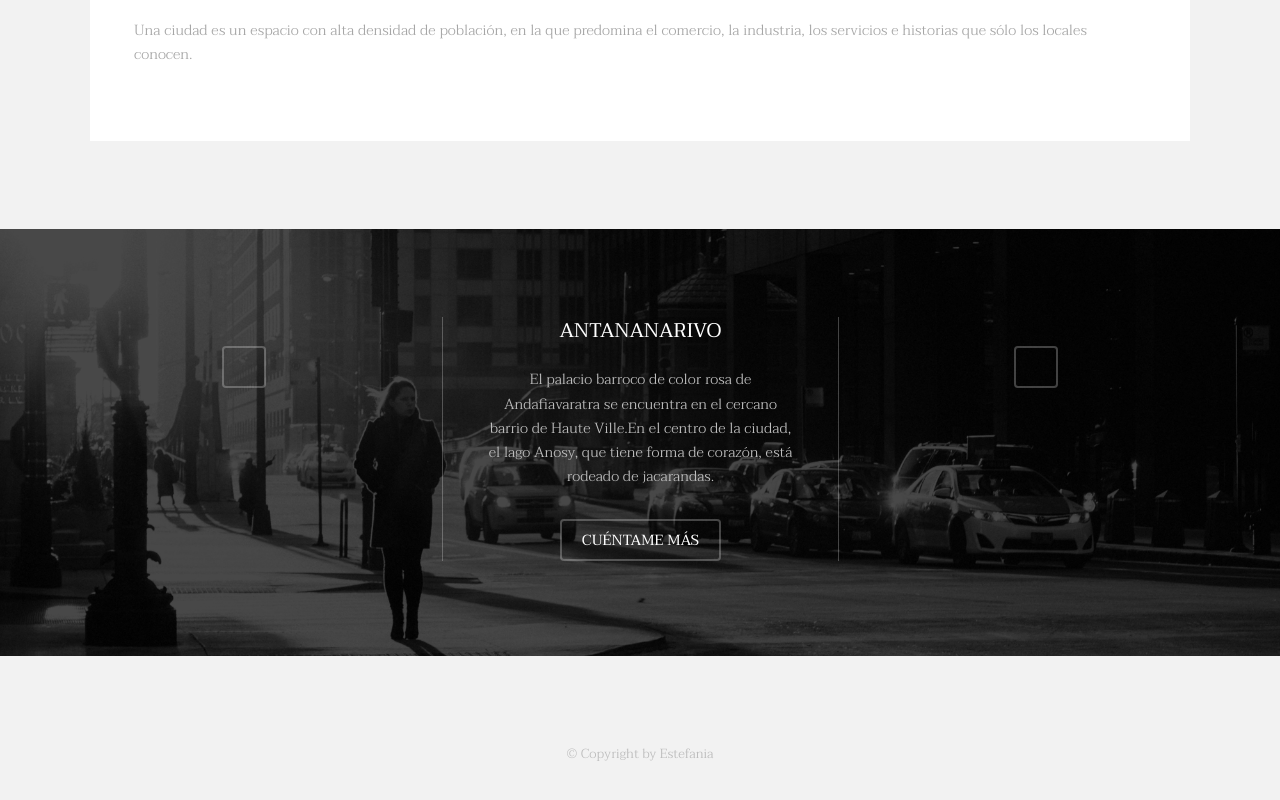
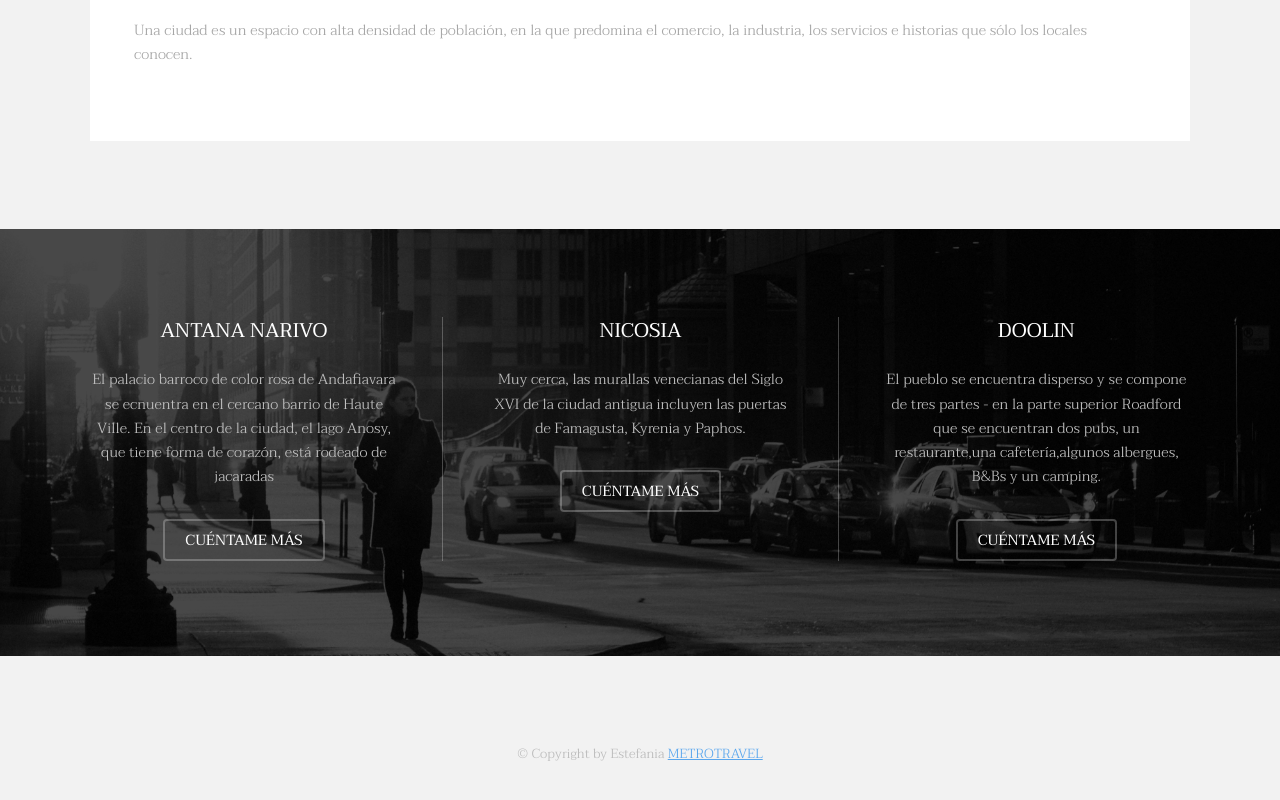
Before and after one commit to Estefania1988/04_REP_METROPOLITA, a plain HTML site: page index.html in a window 1280 px wide. Shown: the part 1406-2206 px from the top of the page. Drawn offline with Linux system fonts and the light colour scheme.

Commit message:
ultimo cambio

```diff
--- a/index.html
+++ b/index.html
@@ -71,35 +71,34 @@
 					<div id="flexgrid">
 						<div>
 							<header>
-								<h3></h3>
+								<h3>ANTANA NARIVO</h3>
 							</header>
-							<p></p>
-							<ul class="actions">
-								<li><a href="#" class="button alt"></a></li>
-							</ul>
-						</div>
-						<div>
-							<header>
-								<h3>ANTANANARIVO</h3>
-							</header>
-							<p>El palacio barroco de color rosa de Andafiavaratra se encuentra en el cercano barrio de Haute Ville.En el centro de la ciudad, el lago Anosy, que tiene forma de corazón, está rodeado de jacarandas. </p>
+							<p>El palacio barroco de color rosa de Andafiavara se ecnuentra en el cercano barrio de Haute Ville. En el centro de la ciudad, el lago Anosy, que tiene forma de corazón, está rodeado de jacaradas</p>
 							<ul class="actions">
 								<li><a href="#" class="button alt">CUÉNTAME MÁS</a></li>
 							</ul>
 						</div>
 						<div>
 							<header>
-								<h3></h3>
+								<h3>NICOSIA</h3>
 							</header>
-							<p></p>
+							<p>Muy cerca, las murallas venecianas del Siglo XVI de la ciudad antigua incluyen las puertas de Famagusta, Kyrenia y Paphos.</p>
 							<ul class="actions">
-								<li><a href="#" class="button alt"></a></li>
+								<li><a href="#" class="button alt">CUÉNTAME MÁS</a></li>
+							</ul>
+						</div>
+						<div>
+							<header>
+								<h3>DOOLIN</h3>
+							</header>
+							<p>El pueblo se encuentra disperso y se compone de tres partes - en la parte superior Roadford que se encuentran dos pubs, un restaurante,una cafetería,algunos albergues, B&Bs y un camping.</p>
+							<ul class="actions">
+								<li><a href="#" class="button alt">CUÉNTAME MÁS</a></li>
 							</ul>
 						</div>
 					</div>
 				</div>
 			</section>
-
 		<!-- Three -->
 			<section id="three" class="wrapper style2">
 				<div class="inner">
@@ -194,7 +193,7 @@
 						</div>
 					</section>
 					<div class="copyright">
-						&copy; Copyright by Estefania <a href="https://templated.co/"></a>  <a href="https://unsplash.com/"></a> <a href="http://coverr.co/"></a>
+						&copy; Copyright by Estefania <a href="https://templated.co/">METROTRAVEL</a>  <a href="https://unsplash.com/"></a> <a href="http://coverr.co/"></a>
 					</div>
 				</div>
 			</footer>
```
